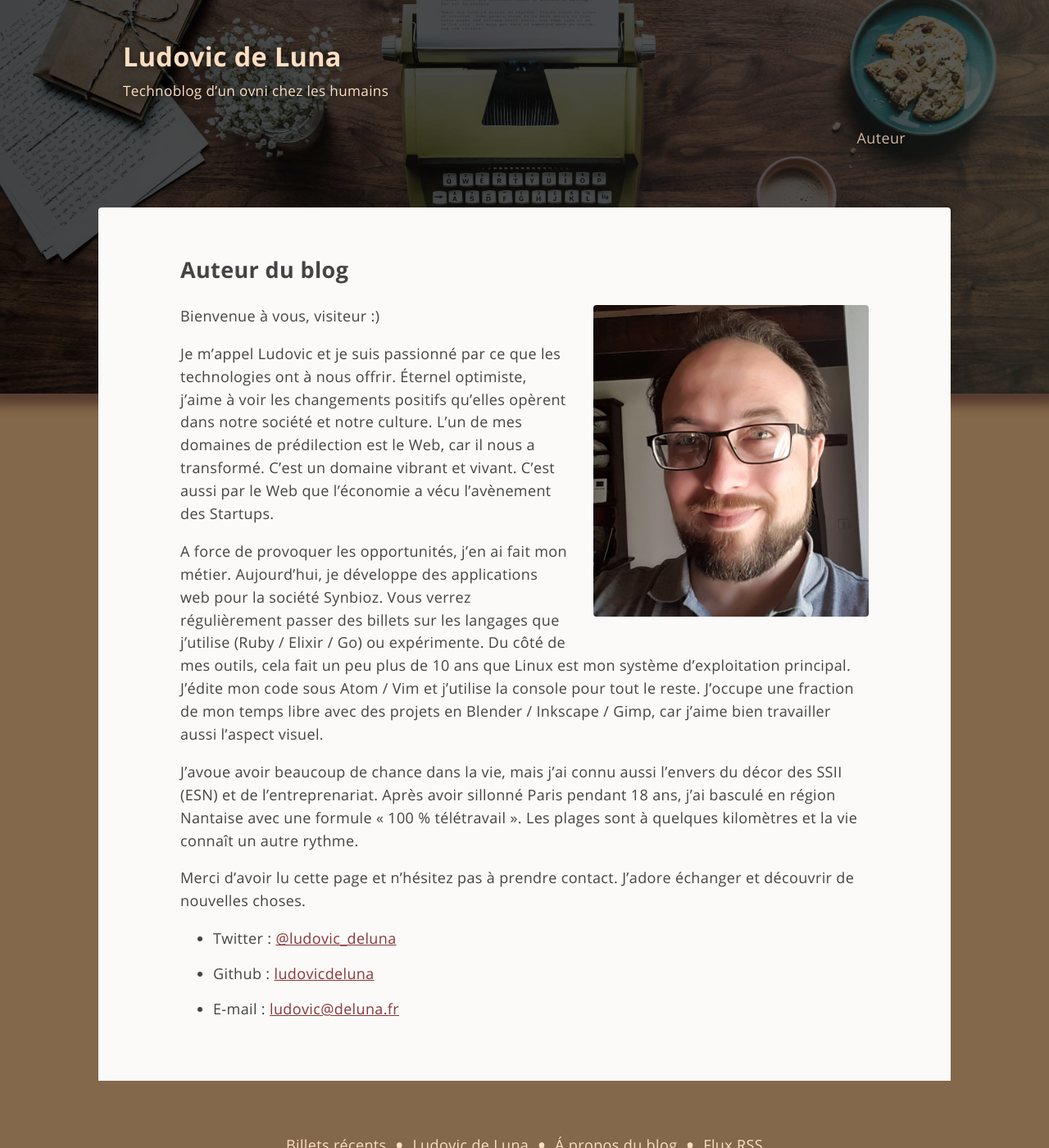
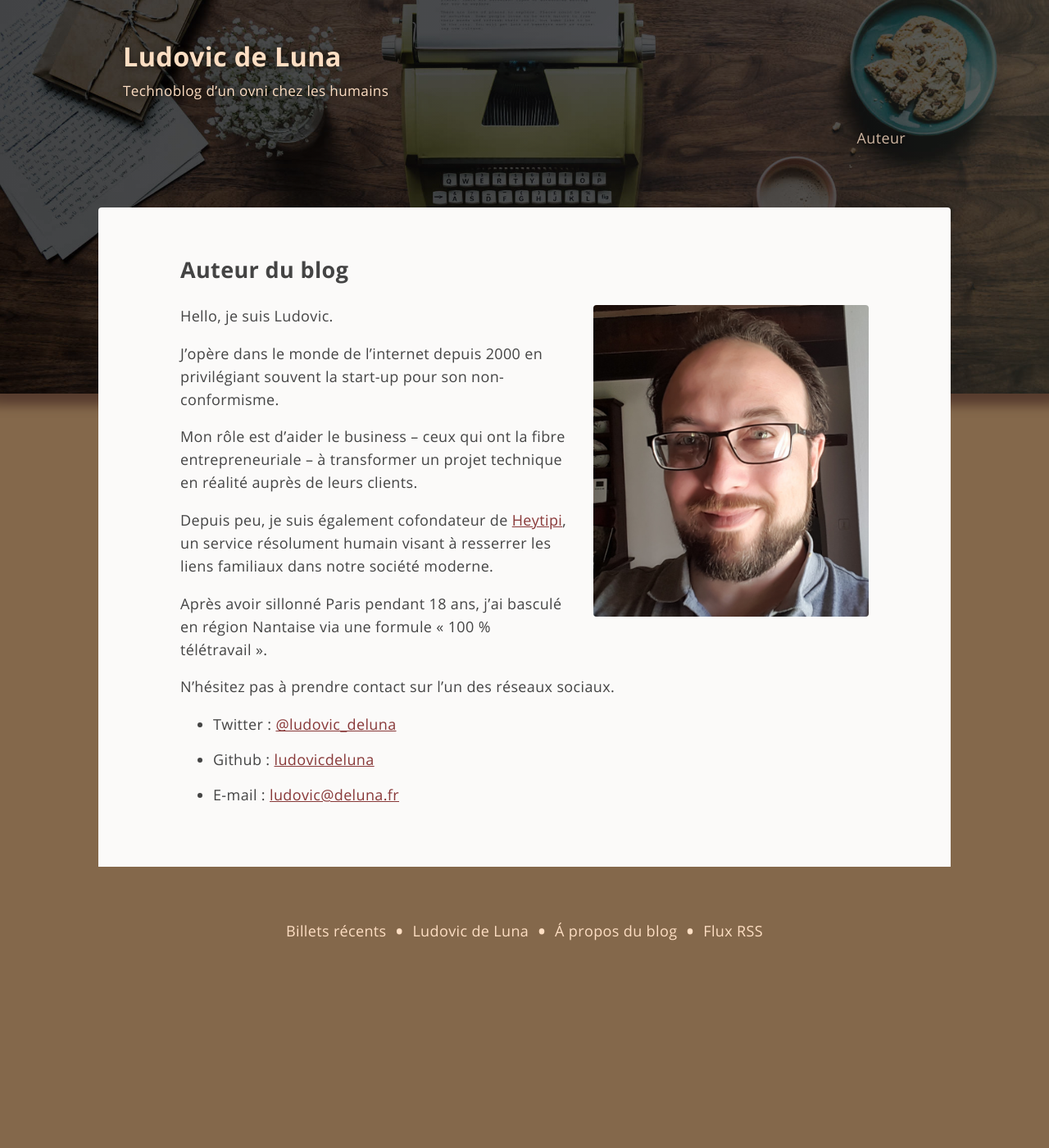
Before and after one commit to ludovicdeluna/blog.fr, a Jekyll site: the page built from about_me.md, in a window 1280 px wide and 1400 px high. Shown: the whole window at 82% size. Built offline with Jekyll 4.4.1, drawn with Linux system fonts in a browser that asks for light colours.

Commit message:
about-me rewrite

```diff
--- a/about_me.md
+++ b/about_me.md
@@ -7,30 +7,17 @@ permalink: auteur/
 
 <img class="selfie" src="{{ 'assets/images/selfie.jpg' | absolute_url }}" alt="Ludovic de Luna" width="400" height="452">
 
-Bienvenue à vous, visiteur :)
+Hello, je suis Ludovic.
 
-Je m’appel Ludovic et je suis passionné par ce que les technologies ont à nous
-offrir. Éternel optimiste, j’aime à voir les changements positifs qu’elles
-opèrent dans notre société et notre culture. L’un de mes domaines de
-prédilection est le Web, car il nous a transformé. C’est un domaine vibrant et
-vivant. C’est aussi par le Web que l’économie a vécu l’avènement des Startups.
+J’opère dans le monde de l’internet depuis 2000 en privilégiant souvent la start-up pour son non-conformisme.
 
-A force de provoquer les opportunités, j’en ai fait mon métier. Aujourd’hui, je
-développe des applications web pour la société Synbioz. Vous verrez
-régulièrement passer des billets sur les langages que j’utilise (Ruby / Elixir /
-Go) ou expérimente. Du côté de mes outils, cela fait un peu plus de 10 ans que
-Linux est mon système d’exploitation principal. J’édite mon code sous Atom / Vim
-et j’utilise la console pour tout le reste. J’occupe une fraction de mon temps
-libre avec des projets en Blender / Inkscape / Gimp, car j’aime bien travailler
-aussi l’aspect visuel.
+Mon rôle est d’aider le business -- ceux qui ont la fibre entrepreneuriale -- à transformer un projet technique en réalité auprès de leurs clients.
 
-J’avoue avoir beaucoup de chance dans la vie, mais j’ai connu aussi l’envers du
-décor des SSII (ESN) et de l’entreprenariat. Après avoir sillonné Paris pendant
-18 ans, j’ai basculé en région Nantaise avec une formule « 100 % télétravail ».
-Les plages sont à quelques kilomètres et la vie connaît un autre rythme.
+Depuis peu, je suis également cofondateur de  [Heytipi](http://www.heytipi.com){:target="blank"}, un service résolument humain visant à resserrer les liens familiaux dans notre société moderne.
 
-Merci d’avoir lu cette page et n’hésitez pas à prendre contact. J’adore échanger
-et découvrir de nouvelles choses.
+Après avoir sillonné Paris pendant 18 ans, j’ai basculé en région Nantaise via une formule « 100 % télétravail ».
+
+N’hésitez pas à prendre contact sur l’un des réseaux sociaux.
 
 - Twitter : [@ludovic_deluna](https://twitter.com/ludovic_deluna)
 - Github : [ludovicdeluna](https://github.com/ludovicdeluna)
```
